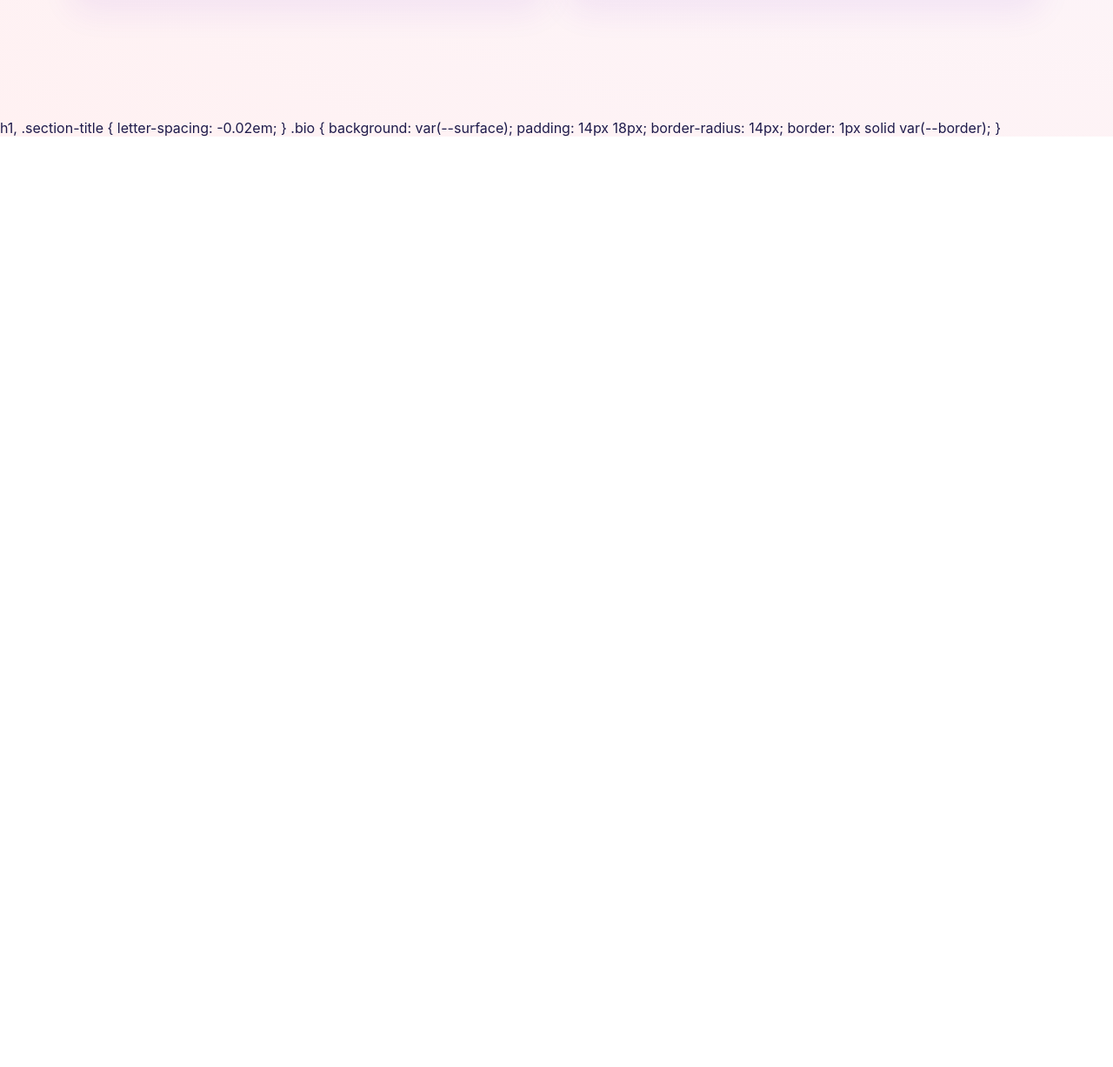
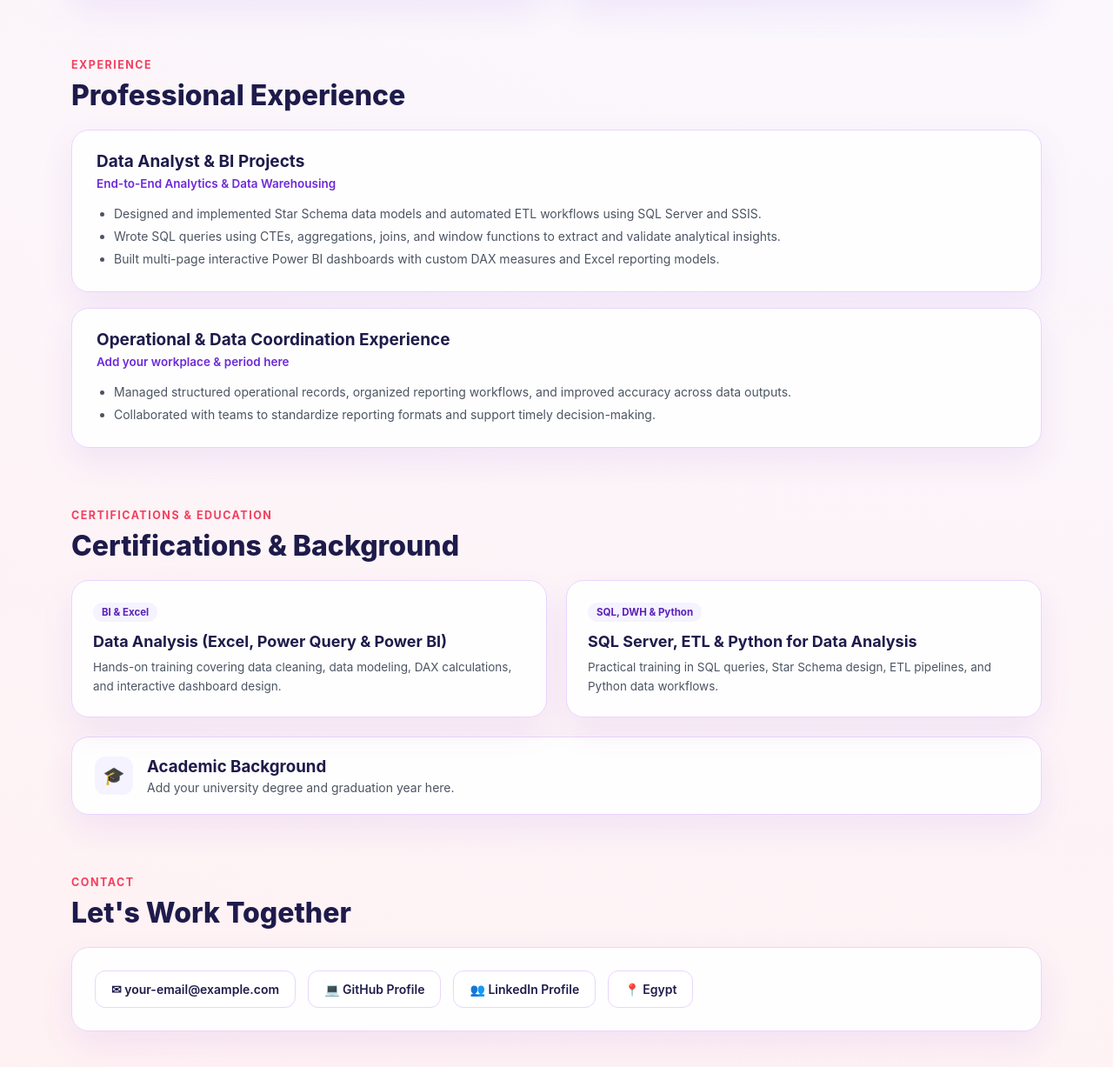
Before and after one commit to abdallahmgdy21-dot/Abdallah-Magdy-portfolio, a plain HTML site: page index.html in a window 1280 px wide. Shown: the part 2034-3261 px from the top of the page at 87% size. Before the commit the page ends 2191 px from the top, so only its background shows below. Drawn offline with Linux system fonts and the light colour scheme.

Commit message:
Update index.html

```diff
--- a/index.html
+++ b/index.html
@@ -352,10 +352,11 @@
       font-weight: 800;
       margin-bottom: 20px;
     }
-    .about-section, .skills-section, .projects-section {
+    section {
       scroll-margin-top: 88px;
       margin-bottom: 70px;
     }
+
     .summary-card {
       background: var(--surface);
       border: 1px solid var(--border);
@@ -444,6 +445,125 @@
       border-radius: 9px;
       font-size: 13px;
       font-weight: 700;
+    }
+
+    /* قسم الخبرات Experience */
+    .exp-list {
+      display: flex;
+      flex-direction: column;
+      gap: 18px;
+    }
+    .exp-card {
+      background: var(--surface);
+      border: 1px solid var(--border);
+      border-radius: 20px;
+      padding: 24px 28px;
+      box-shadow: var(--shadow);
+    }
+    .exp-role {
+      font-size: 19px;
+      font-weight: 700;
+      margin-bottom: 6px;
+    }
+    .exp-meta {
+      font-size: 13.5px;
+      font-weight: 600;
+      color: var(--primary);
+      margin-bottom: 14px;
+    }
+    .exp-card ul {
+      list-style: disc;
+      padding-left: 20px;
+      color: var(--text-muted);
+      font-size: 14px;
+      line-height: 1.85;
+    }
+
+    /* قسم الشهادات والتعليم Certifications & Education */
+    .certs-grid {
+      display: grid;
+      grid-template-columns: repeat(auto-fit, minmax(290px, 1fr));
+      gap: 22px;
+      margin-bottom: 22px;
+    }
+    .cert-card {
+      background: var(--surface);
+      border: 1px solid var(--border);
+      border-radius: 20px;
+      padding: 24px;
+      box-shadow: var(--shadow);
+    }
+    .cert-badge {
+      display: inline-block;
+      background: var(--soft-pill-bg);
+      color: var(--soft-pill-text);
+      font-size: 11.5px;
+      font-weight: 700;
+      padding: 4px 10px;
+      border-radius: 999px;
+      margin-bottom: 12px;
+    }
+    .cert-card h3 {
+      font-size: 18px;
+      font-weight: 700;
+      margin-bottom: 8px;
+    }
+    .cert-card p {
+      font-size: 13.5px;
+      color: var(--text-muted);
+      line-height: 1.65;
+    }
+    .edu-card {
+      background: var(--surface);
+      border: 1px solid var(--border);
+      border-radius: 20px;
+      padding: 22px 26px;
+      box-shadow: var(--shadow);
+      display: flex;
+      align-items: flex-start;
+      gap: 16px;
+    }
+    .edu-icon {
+      width: 44px;
+      height: 44px;
+      border-radius: 12px;
+      background: var(--soft-pill-bg);
+      color: var(--primary);
+      display: flex;
+      align-items: center;
+      justify-content: center;
+      font-size: 20px;
+      flex-shrink: 0;
+    }
+
+    /* قسم التواصل Contact */
+    .contact-card {
+      background: var(--surface);
+      border: 1px solid var(--border);
+      border-radius: 20px;
+      padding: 26px;
+      box-shadow: var(--shadow);
+      display: flex;
+      flex-wrap: wrap;
+      gap: 14px;
+    }
+    .contact-item {
+      background: var(--surface-solid);
+      border: 1px solid var(--border);
+      color: var(--text-main);
+      text-decoration: none;
+      padding: 12px 18px;
+      border-radius: 12px;
+      font-size: 14px;
+      font-weight: 600;
+      display: inline-flex;
+      align-items: center;
+      gap: 8px;
+      transition: border-color 0.2s ease, transform 0.2s ease;
+    }
+    .contact-item:hover {
+      border-color: var(--primary);
+      transform: translateY(-1px);
     }
 
     @media (max-width: 900px) {
@@ -549,7 +669,7 @@
       </div>
     </section>
 
-    <section class="about-section" id="about">
+    <section id="about">
       <div class="section-kicker">ABOUT</div>
       <h2 class="section-title">Professional Summary</h2>
       <div class="summary-card">
@@ -562,7 +682,7 @@
       </div>
     </section>
 
-    <section class="skills-section" id="skills">
+    <section id="skills">
       <div class="section-kicker">SKILLS</div>
       <h2 class="section-title">Technical Toolkit</h2>
       <div class="toolkit-grid">
@@ -605,7 +725,7 @@
       </div>
     </section>
 
-    <section class="projects-section" id="projects">
+    <section id="projects">
       <div class="section-kicker">PROJECTS</div>
       <h2 class="section-title">Selected Analytics &amp; BI Projects</h2>
       <div class="projects-grid">
@@ -652,6 +772,67 @@
         </article>
       </div>
     </section>
+
+    <section id="experience">
+      <div class="section-kicker">EXPERIENCE</div>
+      <h2 class="section-title">Professional Experience</h2>
+      <div class="exp-list">
+        <div class="exp-card">
+          <div class="exp-role">Data Analyst &amp; BI Projects</div>
+          <div class="exp-meta">End-to-End Analytics &amp; Data Warehousing</div>
+          <ul>
+            <li>Designed and implemented Star Schema data models and automated ETL workflows using SQL Server and SSIS.</li>
+            <li>Wrote SQL queries using CTEs, aggregations, joins, and window functions to extract and validate analytical insights.</li>
+            <li>Built multi-page interactive Power BI dashboards with custom DAX measures and Excel reporting models.</li>
+          </ul>
+        </div>
+        <div class="exp-card">
+          <div class="exp-role">Operational &amp; Data Coordination Experience</div>
+          <div class="exp-meta">Add your workplace &amp; period here</div>
+          <ul>
+            <li>Managed structured operational records, organized reporting workflows, and improved accuracy across data outputs.</li>
+            <li>Collaborated with teams to standardize reporting formats and support timely decision-making.</li>
+          </ul>
+        </div>
+      </div>
+    </section>
+
+    <section id="certifications">
+      <div class="section-kicker">CERTIFICATIONS &amp; EDUCATION</div>
+      <h2 class="section-title">Certifications &amp; Background</h2>
+      <div class="certs-grid">
+        <div class="cert-card">
+          <span class="cert-badge">BI &amp; Excel</span>
+          <h3>Data Analysis (Excel, Power Query &amp; Power BI)</h3>
+          <p>Hands-on training covering data cleaning, data modeling, DAX calculations, and interactive dashboard design.</p>
+        </div>
+        <div class="cert-card">
+          <span class="cert-badge">SQL, DWH &amp; Python</span>
+          <h3>SQL Server, ETL &amp; Python for Data Analysis</h3>
+          <p>Practical training in SQL queries, Star Schema design, ETL pipelines, and Python data workflows.</p>
+        </div>
+      </div>
+      <div class="edu-card">
+        <div class="edu-icon">&#127891;</div>
+        <div>
+          <h3>Academic Background</h3>
+          <p style="color: var(--text-muted); font-size: 14px; margin-top: 4px;">
+            Add your university degree and graduation year here.
+          </p>
+        </div>
+      </div>
+    </section>
+
+    <section id="contact">
+      <div class="section-kicker">CONTACT</div>
+      <h2 class="section-title">Let's Work Together</h2>
+      <div class="contact-card">
+        <a class="contact-item" href="mailto:your-email@example.com">&#9993; your-email@example.com</a>
+        <a class="contact-item" href="https://github.com/abdallahmgdy21-dot" target="_blank" rel="noopener">&#128187; GitHub Profile</a>
+        <a class="contact-item" href="https://linkedin.com" target="_blank" rel="noopener">&#128101; LinkedIn Profile</a>
+        <span class="contact-item">&#128205; Egypt</span>
+      </div>
+    </section>
   </div>
 
   <script>
@@ -670,12 +851,3 @@
   </script>
 </body>
 </html>
-h1, .section-title {
-  letter-spacing: -0.02em;
-}
-.bio {
-  background: var(--surface);
-  padding: 14px 18px;
-  border-radius: 14px;
-  border: 1px solid var(--border);
-}
```
